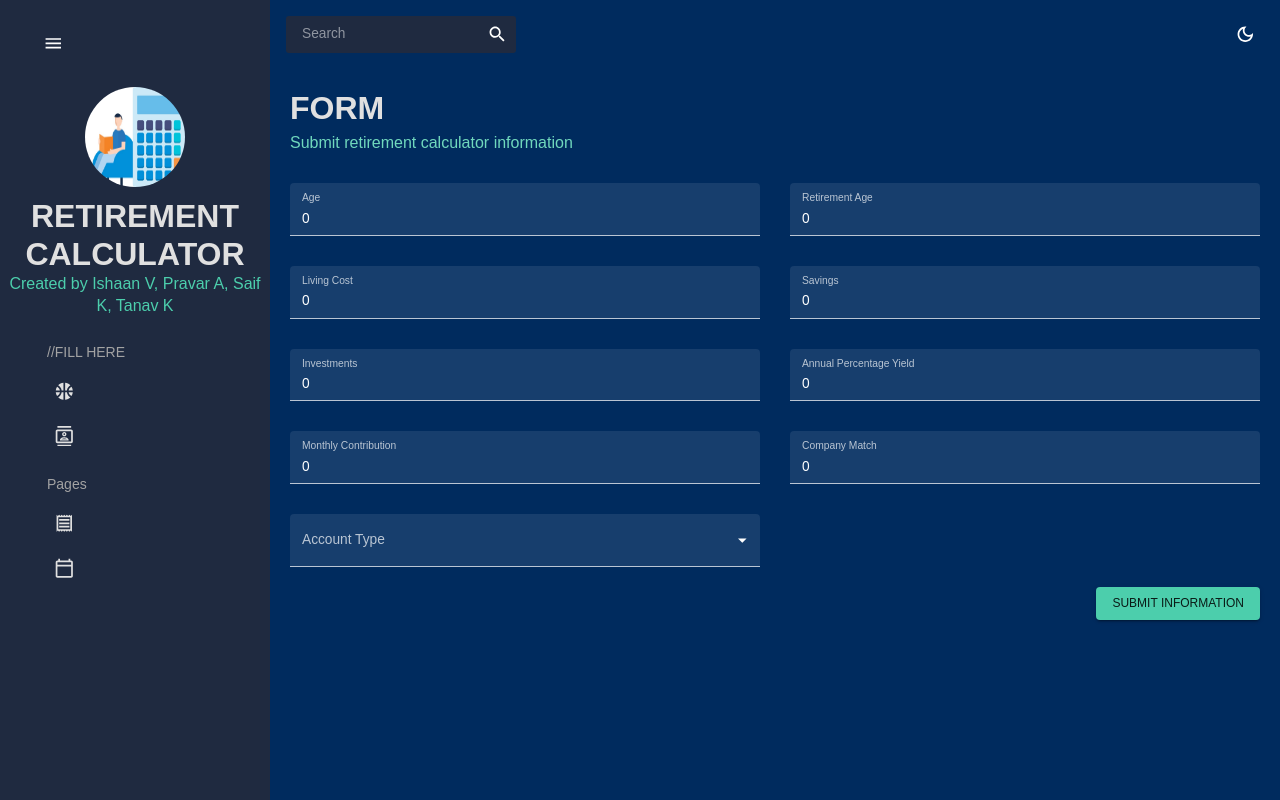
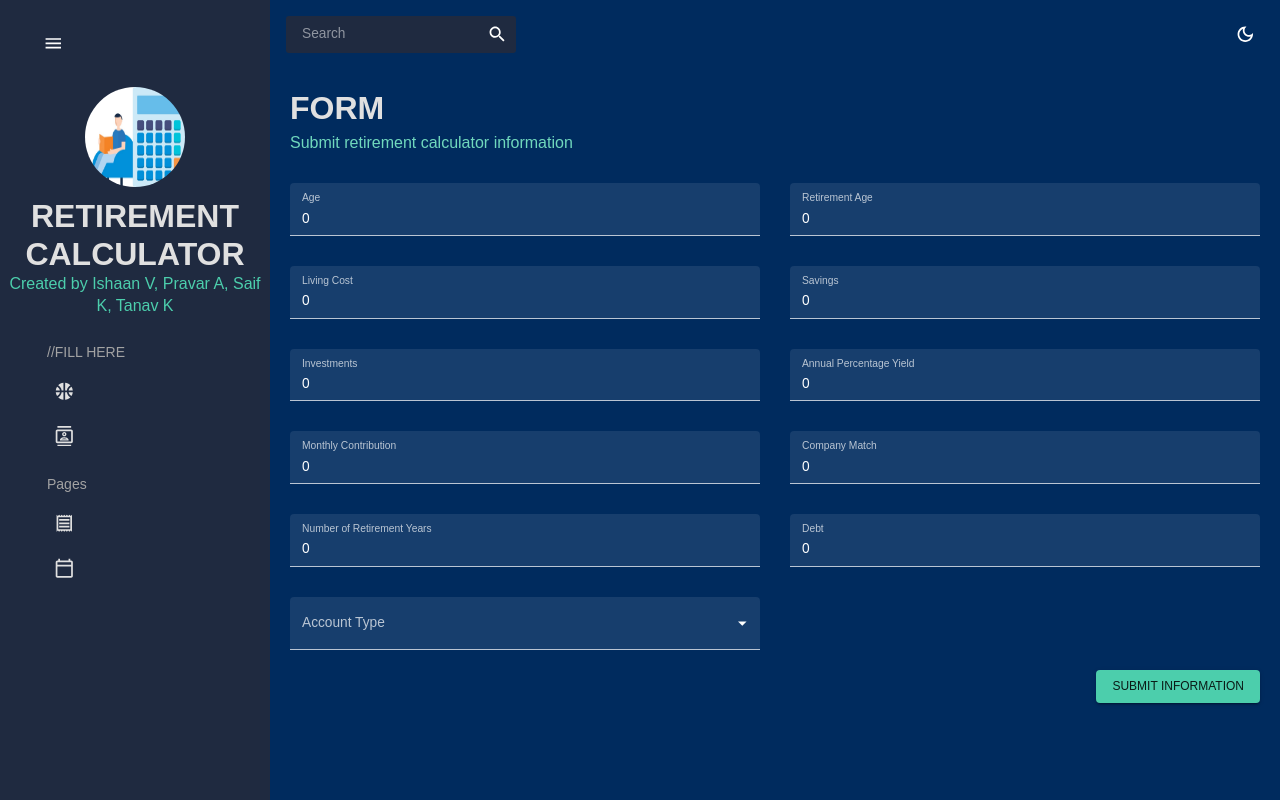
Before and after one commit to pannadan/TicketScavenger, a React (Create React App) app in the folder myapp/: page /form in a window 1280 px wide. Built offline with nearby package versions, Linux system fonts and the light colour scheme; no server answers.

Commit message:
DIS JOHN CAKE

```diff
--- a/myapp/src/scenes/form/index.jsx
+++ b/myapp/src/scenes/form/index.jsx
@@ -14,7 +14,8 @@ const initialValues = {
     yearsOfRet:0,
     monthlyCont:0,
     companyMatching:0,
-    // fundType:"",
+    debt:0,
+    fundType:"",
 };
 
     const userSchema = yup.object().shape({
@@ -35,6 +36,8 @@ const initialValues = {
         monthlyCont:yup.string()
         .required("required"),
         companyMatching:yup.string()
+        .required("required"),
+        debt:yup.string()
         .required("required"),
         fundType:yup.string().required("required"),
     });
@@ -170,6 +173,32 @@ const Form = () => {
                                 helperText = {touched.team && errors.team}
                                 sx = {{ gridColumn: "span 2"}}
                             />
+                             <TextField
+                                fullWidth
+                                variant = "filled"
+                                type = "text"
+                                label = "Number of Retirement Years"
+                                onBlur = {handleBlur}
+                                onChange = {handleChange}
+                                value = {values.yearsOfRet}
+                                name = "yearsOfRet"
+                                error = {!!touched.team && !!errors.team}
+                                helperText = {touched.team && errors.team}
+                                sx = {{ gridColumn: "span 2"}}
+                            />
+                             <TextField
+                                fullWidth
+                                variant = "filled"
+                                type = "text"
+                                label = "Debt"
+                                onBlur = {handleBlur}
+                                onChange = {handleChange}
+                                value = {values.debt}
+                                name = "debt"
+                                error = {!!touched.team && !!errors.team}
+                                helperText = {touched.team && errors.team}
+                                sx = {{ gridColumn: "span 2"}}
+                            />
                             <FormControl
                                 fullWidth
                                 variant="filled"
```
Also changed, not shown: myapp/src/Backend.js (+43 -28 lines).
